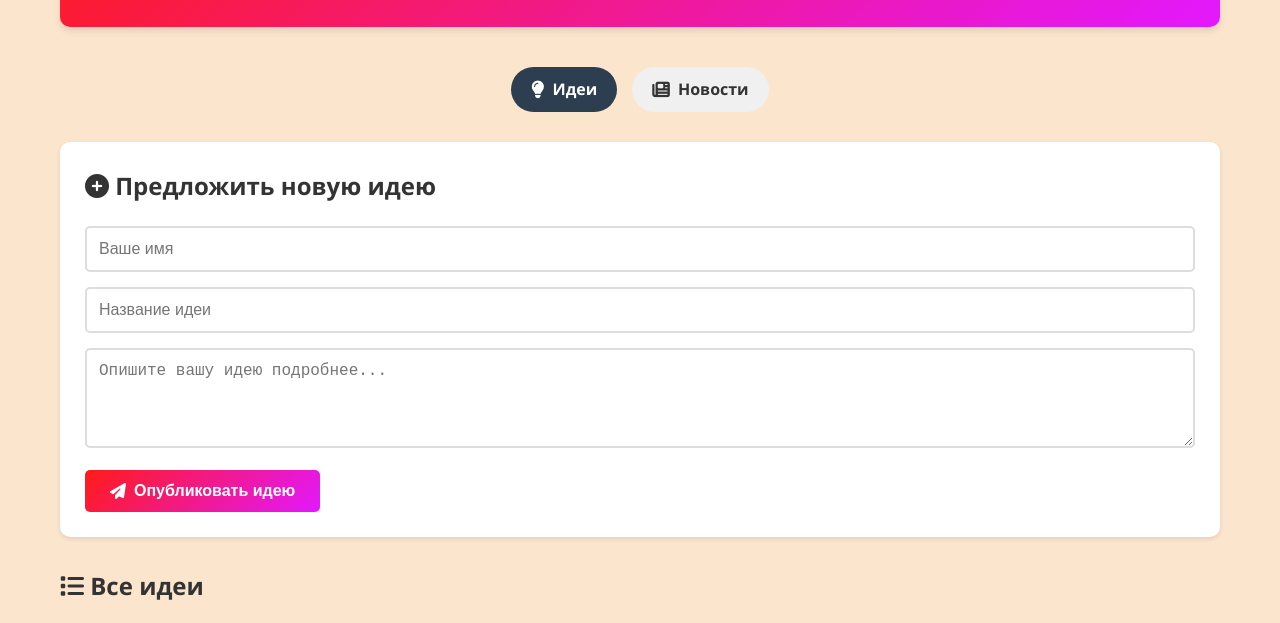
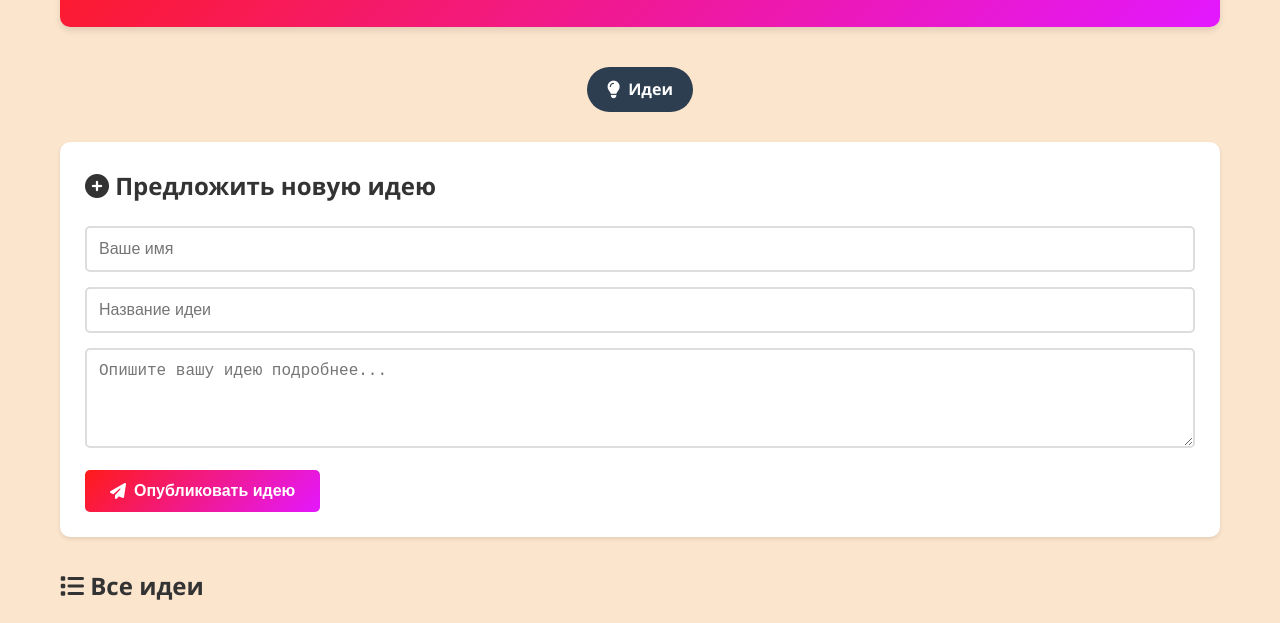
Before and after one commit to zhukovln09-dotcom/school-crowdsourcing1, a website: page public/index.html in a window 1280 px wide. Shown: the part 158-781 px from the top of the page. Drawn offline with Linux system fonts and the light colour scheme; no server answers.

Commit message:
Update index.html

```diff
--- a/public/index.html
+++ b/public/index.html
@@ -18,9 +18,6 @@
         <nav class="main-nav">
             <a href="index.html" class="nav-link active">
                 <i class="fas fa-lightbulb"></i> Идеи
-            </a>
-            <a href="news.html" class="nav-link">
-                <i class="fas fa-newspaper"></i> Новости
             </a>
         </nav>
 
```
